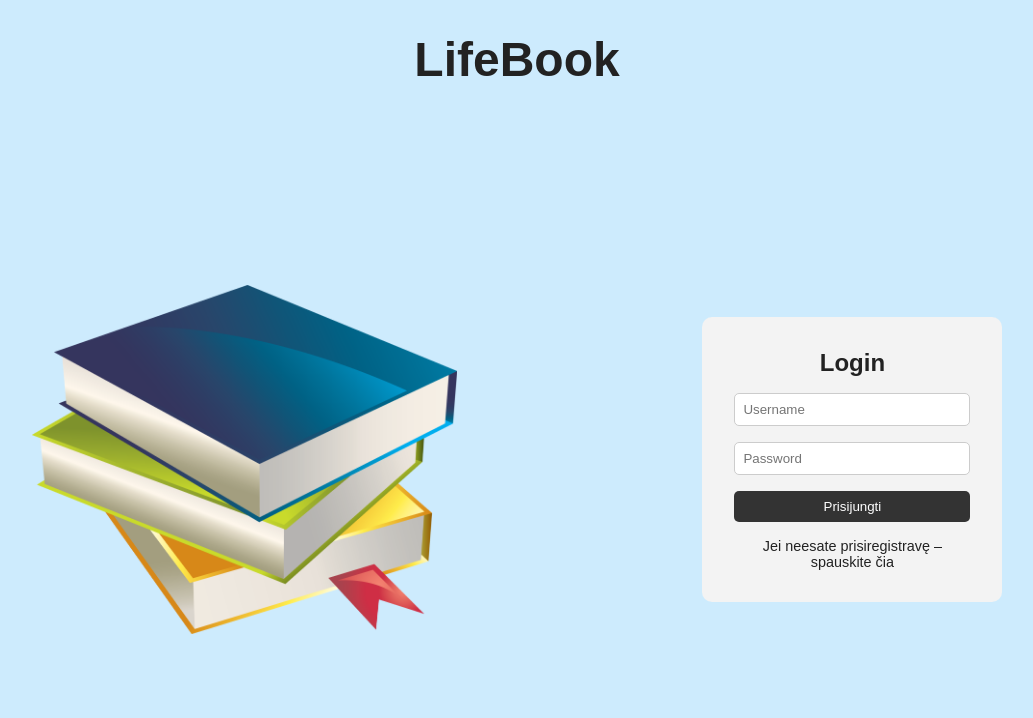
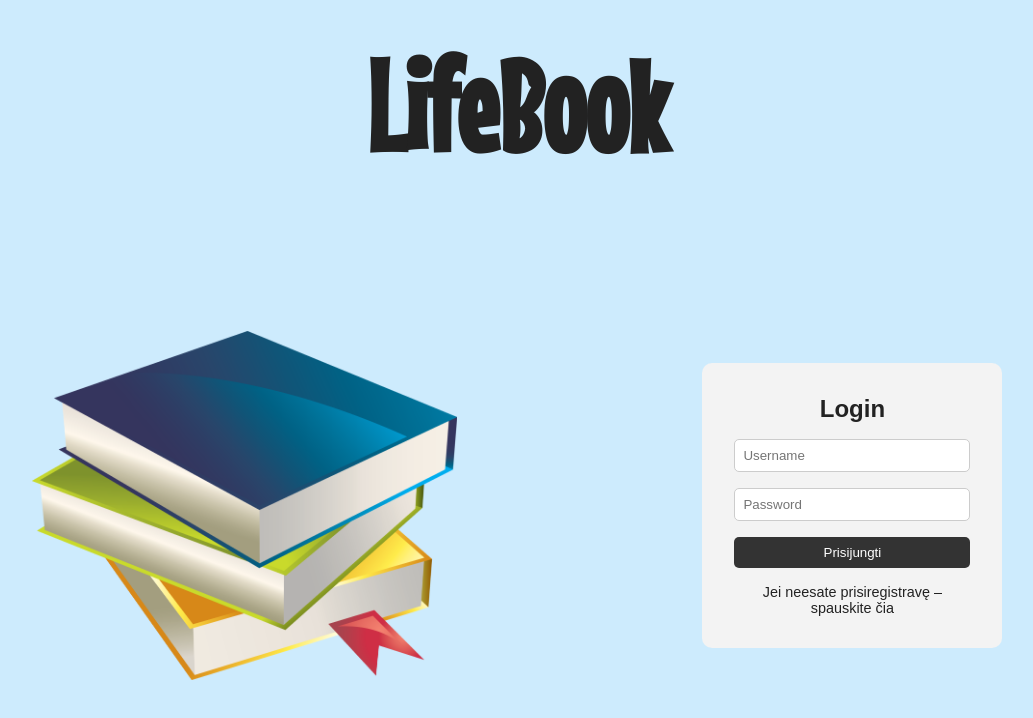
Before and after one commit to fAntomlt/baigiamasisdarbas, a React (Vite) app: page / in a window 1280 px wide. Shown: the top 718 px of the page, without its empty margins (123-1156 px from the left). Built offline with nearby package versions, Linux system fonts and the light colour scheme.

Commit message:
Header stylings changed

```diff
--- a/src/pages/AuthPage.jsx
+++ b/src/pages/AuthPage.jsx
@@ -13,8 +13,9 @@ const Wrapper = styled.div`
 const Header = styled.header`
   padding: 2rem 0;
   text-align: center;
-  font-size: 3rem;
+  font-family: "Mouse Memoirs", sans-serif;
   font-weight: bold;
+  font-size: 8rem;
 `;
 
 const Content = styled.div`
```
